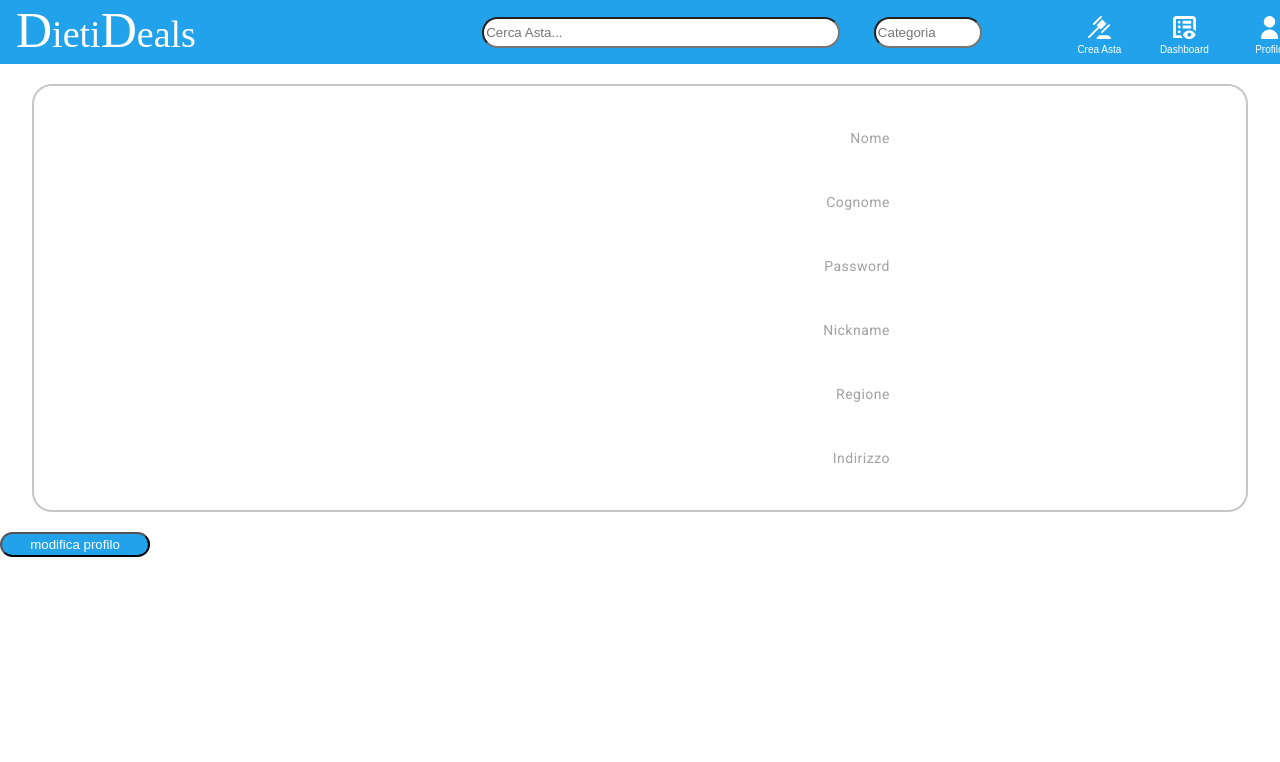
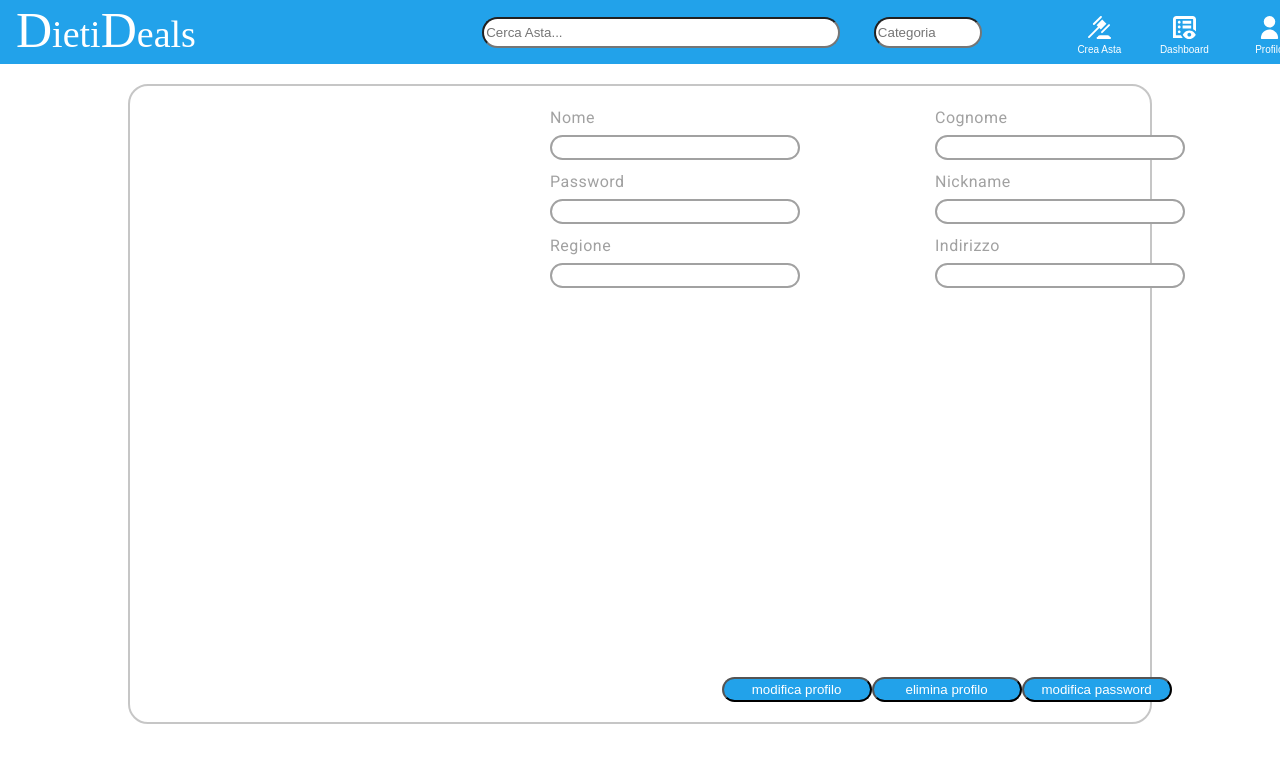
Before and after one commit to andrear3/ingsw-project-2023, an Angular app in the folder frontend/angular-app/: page /profile in a window 1280 px wide. Shown: the top 762 px of the page. Built offline with nearby package versions, Linux system fonts and the light colour scheme; a web font is replaced by a local one.

Commit message:
pagina profilo parzialmente finita

```diff
--- a/frontend/angular-app/src/app/profile/profile.component.html
+++ b/frontend/angular-app/src/app/profile/profile.component.html
@@ -12,40 +12,54 @@
     <nav>
       <app-navbar></app-navbar>
     </nav>
-    <div>
+
       @if (showModifica==="!modifica"){
   <div class="square">
-        <div class="boxNome">
-            <label>Nome</label>
-
+    <div class="row">
+      <div class="box-container">
+        <label for="boxNome">Nome</label>
+        <div class="boxNome" id="boxNome"></div>
       </div>
-          <div class="boxCognome">
-            <label>Cognome</label>
-
+      <div class="box-container">
+        <label for="boxCognome">Cognome</label>
+        <div class="boxCognome" id="boxCognome"></div>
       </div>
-          <div class="boxPassword">
-            <label>Password</label>
-
     </div>
-          <div class="boxNickname">
-            <label>Nickname</label>
-
+    <div class="row">
+      <div class="box-container">
+        <label for="boxPassword">Password</label>
+        <div class="boxPassword" id="boxPassword"></div>
       </div>
-          <div class="boxRegione">
-            <label>Regione</label>
-
+      <div class="box-container">
+        <label for="boxNickname">Nickname</label>
+        <div class="boxNickname" id="boxNickname"></div>
       </div>
-          <div class="boxIndirizzo">
-            <label>Indirizzo</label>
-
+    </div>
+    <div class="row">
+      <div class="box-container">
+        <label for="boxRegione">Regione</label>
+        <div class="boxRegione" id="boxRegione"></div>
+      </div>
+      <div class="box-container">
+        <label for="boxIndirizzo">Indirizzo</label>
+        <div class="boxIndirizzo" id="boxIndirizzo"></div>
+      </div>
+    </div>
+    <div class="row-BTN">
+          <button class="modificaProfilo-BTN" (click)="modificaProfilo()"> modifica profilo</button>
+          <button class="eliminaProfilo-BTN"> elimina profilo</button>
+          <button class="modificaPasswordProfilo-BTN"> modifica password </button>
     </div>
   </div>
       }
+
         <!-- box modifica  -->
         @else if (showModifica==="modifica"){
-    <a  id="boxModifica">
-          <div  class="boxNomeMod">
-            <label>Nome</label>
+      <div class="square">
+  <div class="row">
+    <div class="box-container">
+      <label for="boxNomeMod">Nome</label>
+      <div class="boxNomeMod" id="boxNomeMod">
         <input
           type="text"
           placeholder="Nome"
@@ -54,8 +68,10 @@
           required
         />
       </div>
-          <div  class="boxCognomeMod">
-            <label>Cognome</label>
+    </div>
+    <div class="box-container">
+      <label for="boxCognomeMod">Cognome</label>
+      <div class="boxCognomeMod" id="boxCognomeMod">
         <input
           type="text"
           placeholder="Cognome"
@@ -64,8 +80,12 @@
           required
         />
       </div>
-          <div  class="boxPasswordMod">
-            <label>Password</label>
+    </div>
+  </div>
+  <div class="row">
+    <div class="box-container">
+      <label for="boxPasswordMod">Password</label>
+      <div class="boxPasswordMod" id="boxPasswordMod">
         <input
           type="password"
           placeholder="Password"
@@ -74,8 +94,10 @@
           required
         />
       </div>
-          <div  class="boxNicknameMod">
-            <label>Nickname</label>
+    </div>
+    <div class="box-container">
+      <label for="boxNicknameMod">Nickname</label>
+      <div class="boxNicknameMod" id="boxNicknameMod">
         <input
           type="text"
           placeholder="Nickname"
@@ -84,8 +106,12 @@
           required
         />
       </div>
-          <div class="boxRegioneMod">
-            <label>Regione</label>
+    </div>
+  </div>
+  <div class="row">
+    <div class="box-container">
+      <label for="boxRegioneMod">Regione</label>
+      <div class="boxRegioneMod" id="boxRegioneMod">
         <input
           type="text"
           placeholder="Regione"
@@ -94,8 +120,10 @@
           required
         />
       </div>
-          <div  class="boxIndirizzoMod">
-            <label>Indirizzo</label>
+    </div>
+    <div class="box-container">
+      <label for="boxIndirizzoMod">Indirizzo</label>
+      <div class="boxIndirizzoMod" id="boxIndirizzoMod">
         <input
           type="text"
           placeholder="Indirizzo"
@@ -104,18 +132,21 @@
           required
         />
       </div>
+    </div>
+  </div>
+  <div class="row-BTN">
 
-        </a>
+    <button class="salvaModProfilo-BTN" (click)="confermaModProfilo()">conferma modifiche</button>
+
+  </div>
+</div>
+
       }
       <!--button-->
-      <button class="modificaProfilo-BTN" onclick="modificaProfilo()"> modifica profilo</button>
 
-    </div>
+
     <script>
-   function modificaProfilo(){
-    console.log("fisahjofgijewsf");
-    //document.getElementById("boxModifica").removeAttribute("hidden");
-   }
+
     </script>
   </body>
 </html>
--- a/frontend/angular-app/src/app/profile/profile.component.scss
+++ b/frontend/angular-app/src/app/profile/profile.component.scss
@@ -1,6 +1,6 @@
 .square{
-    width: 95%;
-    height: 90%;
+    width: 80%;
+    height: 80%;
     border:2px solid ie-hex-str($color: #AAAA);
     border-radius: 20px;
     margin:20px auto;
@@ -13,18 +13,36 @@
     flex-direction: column;
 
 }
+.box-container {
+    color: #727272aa; /* Colore del testo delle etichette */
+    display: flex;
+    flex-direction: column; /* Disporre l'etichetta sopra il box */
+    align-items: first baseline; /* Allinea l'etichetta a sinistra */
+    padding-left: 30%;
+}
+
+.row {
+    display: flex;
+    justify-content: space-between; /* Disporre le box orizzontalmente con spazio tra di loro */
+    width: 100%; /* Assicurati che occupi tutta la larghezza disponibile */
+    max-width: 450px; /* Limita la larghezza massima per evitare che le box diventino troppo larghe */
+    max-height: 200px;
+    margin-bottom: 10px; /* Spazio tra le righe */
+
+}
 .boxNome, .boxCognome, .boxDataNascita, .boxPassword, .boxNickname, .boxRegione, .boxIndirizzo {
-     display: flex;
-     flex-direction: row-reverse;
-     flex-wrap: wrap;
-     border-radius: 20px;
+    width: 250px;
+    height: 25px; /* Dimensioni aumentate per una visualizzazione migliore */
+    border: 2px solid #727272aa; /* Corretto il formato del bordo */
+    border-radius: 20px; /* Per fare un cerchio; usa px per bordi arrotondati se non vuoi cerchi */
+    margin-top: 5px; /* Spazio intorno alla forma */
+    background-color: #ffffff; /* Aggiunto colore di sfondo per renderlo visibile */
+    box-sizing: border-box;
 
-     align-items: center; /* Allinea verticalmente gli elementi al centro */
-     margin: 20px auto;
-     width: 80%;
-     max-width: 500px;
-     border-radius: 20px;
+
+
  }
+
 
 .boxNome label,
 .boxCognome label,
@@ -37,42 +55,29 @@
     font-size: 14px;
     color: #727272aa; /* Colore del testo delle etichette */
     position: relative;
-
-    top: -100%;
-
+    text-align: left;
 
 
 }
 
-.boxNomeMod, .boxCognomeMod, .boxDataNascitaMod, .boxPasswordMod, .boxNicknameMod, .boxRegioneMod, .boxIndirizzoMod {
-    display: flex;
-    flex-direction: row-reverse;
-    flex-wrap: wrap;
-    border-radius: 20px;
 
-    align-items: center; /* Allinea verticalmente gli elementi al centro */
-    margin: 20px auto;
-    width: 80%;
-    max-width: 500px;
-    border-radius: 20px;
-
-}
 
 .boxNomeMod input,
 .boxCognomeMod input,
 .boxDataNascitaMod input,
 .boxPasswordMod input,
 .boxNicknameMod input,
-
 .boxRegioneMod input,
 .boxIndirizzoMod input{
-    width:300px;
-    height: 25px;
-    border-radius: 20px;
-    border: 2px solid #727272aa;
-    color: #AAAA;
-    margin: -2px;
-    align-items: center;
+
+    width: 250px;
+    height: 25px; /* Dimensioni aumentate per una visualizzazione migliore */
+    border: 2px solid #727272aa; /* Corretto il formato del bordo */
+    border-radius: 20px; /* Per fare un cerchio; usa px per bordi arrotondati se non vuoi cerchi */
+    margin-top: 5px; /* Spazio intorno alla forma */
+    background-color: #ffffff; /* Aggiunto colore di sfondo per renderlo visibile */
+    box-sizing: border-box;
+
 
 }
 .modificaProfilo-BTN{
@@ -80,10 +85,53 @@
     height: 25px;
     background-color: #22A2EA;
     border-radius: 20px;
-  position: absolute;
+  position: relative;
     text-align: center;
-     margin-bottom:100px;
+    color:white;
 
 
+}
+.eliminaProfilo-BTN{
+    width:150px;
+    height: 25px;
+    background-color: #22A2EA;
+    border-radius: 20px;
+  position: relative;
+    text-align: center;
     color:white;
+
+
 }
+.modificaPasswordProfilo-BTN{
+    width:150px;
+    height: 25px;
+    background-color: #22A2EA;
+    border-radius: 20px;
+    position: relative;
+    text-align: center;
+    color:white;
+
+
+}
+.salvaModProfilo-BTN{
+    width:150px;
+    height: 25px;
+    background-color: #22A2EA;
+    border-radius: 20px;
+    position: relative;
+    text-align: center;
+    color:white;
+    left: 65%;
+
+}
+.row-BTN{
+    display: flex;
+    justify-content: space-between; /* Disporre le box orizzontalmente con spazio tra di loro */
+    width: 100%; /* Assicurati che occupi tutta la larghezza disponibile */
+    max-width: 450px; /* Limita la larghezza massima per evitare che le box diventino troppo larghe */
+    max-height: 200px;
+    margin-top: auto; /* Spinge i bottoni verso il fondo del contenitore */
+    position: absolute;
+    bottom: 20px; /* Distanza dal bordo inferiore */
+    left: 58%; /* Distanza dal bordo sinistro */
+}
--- a/frontend/angular-app/src/app/profile/profile.component.ts
+++ b/frontend/angular-app/src/app/profile/profile.component.ts
@@ -34,4 +34,11 @@ export class ProfileComponent {
   regione: string = '';
   indirizzo: string = '';
   showModifica: string='!modifica';
+
+ modificaProfilo(){
+  this.showModifica='modifica';
+ }
+ confermaModProfilo() {
+  this.showModifica = '!modifica';
 }
+}
```
Lines whose indentation alone changed are shown as unchanged.
